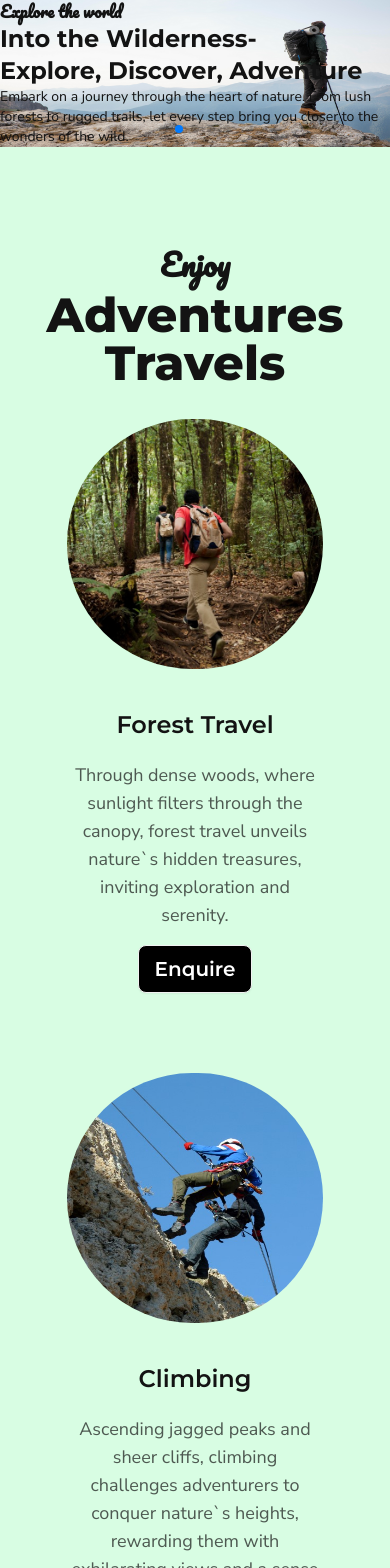
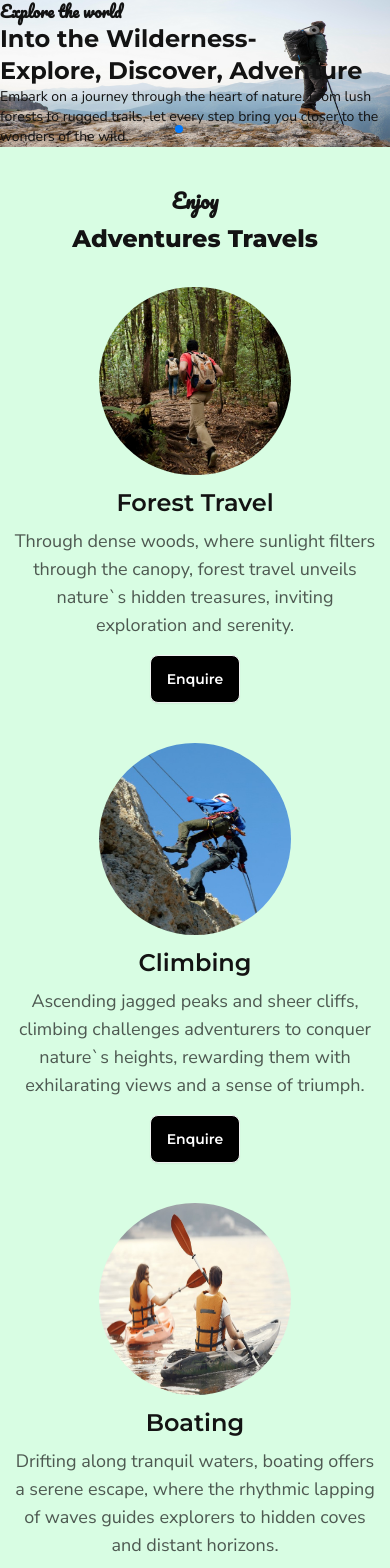
Before and after one commit to paradox-99/trip-tastic-client, a React (Vite) app: page / in a window 390 px wide. Shown: the part 95-1663 px from the top of the page. Built offline with nearby package versions, Linux system fonts and the light colour scheme; no server answers.

Commit message:
fixed some responsiveness issues of home page

```diff
--- a/src/components/cart/Carts.jsx
+++ b/src/components/cart/Carts.jsx
@@ -12,7 +12,7 @@ const Carts = () => {
     },[])
 
     return (
-        <div className="grid grid-cols-1 lg:grid-cols-2 grid-rows-5 xl:grid-cols-3 xl:grid-rows-2 gap-6">
+        <div className="grid grid-cols-1 lg:grid-cols-2 xl:grid-cols-3 xl:grid-rows-2 gap-6">
             {
                 spots.map(spot => <Cart
                 key={spot._id}
--- a/src/components/pages/home/Home.jsx
+++ b/src/components/pages/home/Home.jsx
@@ -76,52 +76,52 @@ const Home = () => {
             </div>
 
             {/* enjoy adventures travel */}
-            <div className='mt-[100px]'>
+            <div className='mt-10 md:mt-14 lg:mt-20 xl:mt-[100px]'>
                 <div>
-                    <h4 className='text-3xl font-pacifico font-semibold text-center text-heading mb-2'>Enjoy</h4>
-                    <h1 className='text-5xl font-montserrat font-extrabold text-center text-heading mb-8'>Adventures Travels</h1>
+                    <h4 className='text-xl md:text-2xl lg:text-3xl font-pacifico font-semibold text-center text-heading mb-2'>Enjoy</h4>
+                    <h1 className='text-2xl md:text-3xl lg:text-4xl xl:text-5xl font-montserrat font-extrabold text-center text-heading mb-8'>Adventures Travels</h1>
                 </div>
-                <div className='flex flex-wrap justify-center gap-20'>
-                    <div className='flex flex-col text-center w-64'>
-                        <img src={forest} alt="" className='w-64 h-[250px] rounded-full' />
-                        <h3 className='text-2xl mt-10 mb-5 font-montserrat font-semibold text-heading'>Forest Travel</h3>
+                <div className='flex flex-wrap justify-center gap-10 md:gap-14 lg:gap-20 mx-3'>
+                    <div className='flex flex-col justify-center items-center text-center md:w-64'>
+                        <img src={forest} alt="" className='w-48 md:w-64 md:h-[250px] rounded-full' />
+                        <h3 className='text-2xl mt-3 md:mt-5 lg:mt-8 mb-2 md:mb-5 font-montserrat font-semibold text-heading'>Forest Travel</h3>
                         <p className='text-lg font-nunito text-paragraph'>Through dense woods, where sunlight filters through the canopy, forest travel unveils nature`s hidden treasures, inviting exploration and serenity.</p>
                         <div className='flex grow justify-center items-stretch w-full'>
-                            <button className='btn bg-black text-white font-montserrat text-xl self-end mt-4'>Enquire</button>
+                            <button className='btn bg-black text-white font-montserrat md:text-lg lg:text-xl self-end mt-4'>Enquire</button>
                         </div>
                     </div>
-                    <div className='flex flex-col text-center w-64'>
-                        <img src={climb} alt="" className='w-64 h-[250px] rounded-full' />
-                        <h3 className='text-2xl mt-10 mb-5 font-montserrat font-semibold text-heading'>Climbing</h3>
+                    <div className='flex flex-col justify-center items-center text-center md:w-64'>
+                        <img src={climb} alt="" className='w-48 h-48 md:w-64 md:h-[250px] rounded-full' />
+                        <h3 className='text-2xl mt-3 md:mt-5 lg:mt-8 mb-2 md:mb-5 font-montserrat font-semibold text-heading'>Climbing</h3>
                         <p className='text-lg font-nunito text-paragraph'>Ascending jagged peaks and sheer cliffs, climbing challenges adventurers to conquer nature`s heights, rewarding them with exhilarating views and a sense of triumph.</p>
                         <div className='flex grow justify-center items-stretch w-full'>
-                            <button className='btn bg-black text-white font-montserrat text-xl self-end mt-4'>Enquire</button>
+                            <button className='btn bg-black text-white font-montserrat md:text-lg lg:text-xl self-end mt-4'>Enquire</button>
                         </div>
                     </div>
-                    <div className='flex flex-col text-center w-64'>
-                        <img src={boating} alt="" className='w-64 h-[250px] rounded-full' />
-                        <h3 className='text-2xl mt-10 mb-5 font-montserrat font-semibold text-heading'>Boating</h3>
+                    <div className='flex flex-col justify-center items-center text-center md:w-64'>
+                        <img src={boating} alt="" className='w-48 h-48 md:w-64 md:h-[250px] rounded-full' />
+                        <h3 className='text-2xl mt-3 md:mt-5 lg:mt-8 mb-2 md:mb-5 font-montserrat font-semibold text-heading'>Boating</h3>
                         <p className='text-lg font-nunito text-paragraph'>Drifting along tranquil waters, boating offers a serene escape, where the rhythmic lapping of waves guides explorers to hidden coves and distant horizons.</p>
                         <div className='flex grow justify-center items-stretch w-full'>
-                            <button className='btn bg-black text-white font-montserrat text-xl self-end mt-4'>Enquire</button>
+                            <button className='btn bg-black text-white font-montserrat md:text-lg lg:text-xl self-end mt-4'>Enquire</button>
                         </div>
                     </div>
-                    <div className='flex flex-col text-center w-64'>
-                        <img src={hiking} alt="" className='w-64 h-[250px] rounded-full' />
-                        <h3 className='text-2xl mt-10 mb-5 font-montserrat font-semibold text-heading'>Hiking</h3>
+                    <div className='flex flex-col justify-center items-center text-center md:w-64'>
+                        <img src={hiking} alt="" className='w-48 h-48 md:w-64 md:h-[250px] rounded-full' />
+                        <h3 className='text-2xl mt-3 md:mt-5 lg:mt-8 mb-2 md:mb-5 font-montserrat font-semibold text-heading'>Hiking</h3>
                         <p className='text-lg font-nunito text-paragraph'>Step by step, amidst towering trees and rocky paths, hiking leads adventurers to breathtaking vistas and a deeper connection with the wilderness.</p>
                         <div className='flex grow justify-center items-stretch w-full'>
-                            <button className='btn bg-black text-white font-montserrat text-xl self-end mt-4'>Enquire</button>
+                            <button className='btn bg-black text-white font-montserrat md:text-lg lg:text-xl self-end mt-4'>Enquire</button>
                         </div>
                     </div>
                 </div>
             </div>
 
             {/* cart section */}
-            <div className='mt-[100px]'>
+            <div className='mt-10 md:mt-14 lg:mt-20 xl:mt-[100px]'>
                 <div>
-                    <h4 className='text-3xl font-pacifico font-semibold text-center text-heading mb-2'>Enjoy</h4>
-                    <h1 className='text-5xl font-montserrat font-extrabold text-center text-heading mb-8'>Our Popular Destinations</h1>
+                    <h4 className='text-xl md:text-2xl lg:text-3xl font-pacifico font-semibold text-center text-heading mb-2'>Enjoy</h4>
+                    <h1 className='text-2xl md:text-3xl lg:text-4xl xl:text-5xl font-montserrat font-extrabold text-center text-heading mb-8'>Our Popular Destinations</h1>
                 </div>
                 <Carts></Carts>
             </div>
```
